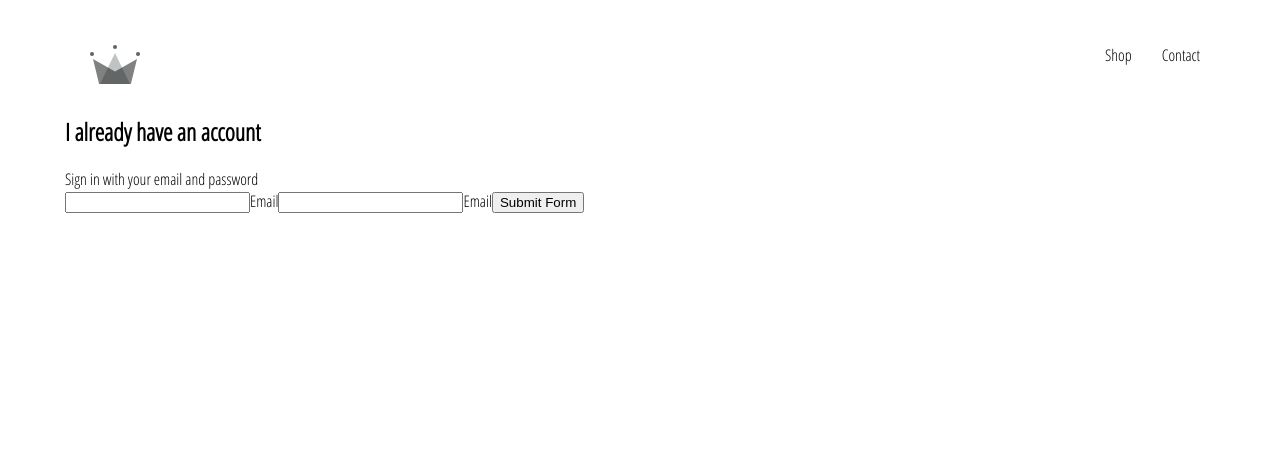
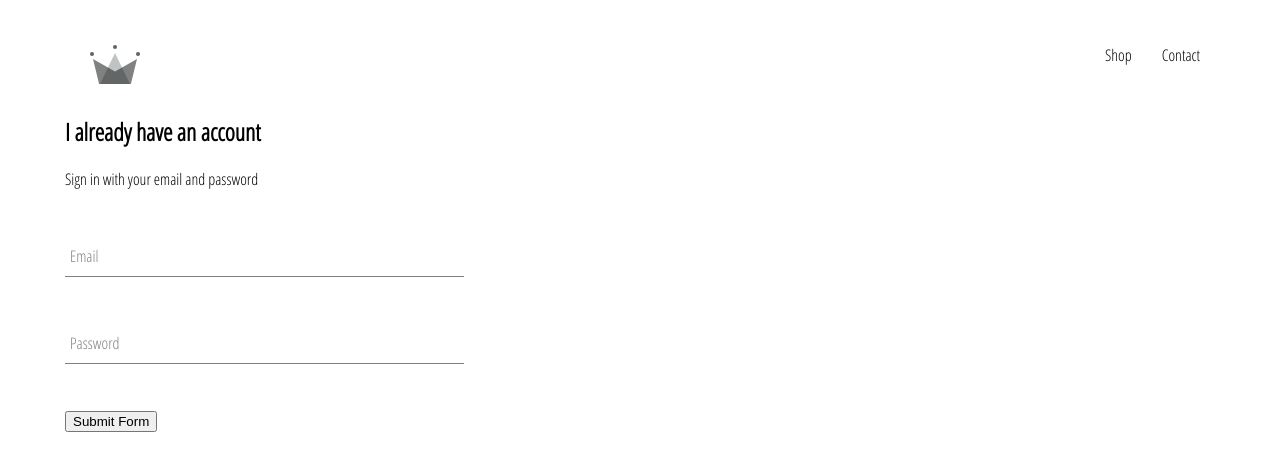
Before and after one commit to mr-uyghur/New-Ecomerce-Site, a React (Create React App) app: page /signin in a window 1280 px wide. Shown: the top 470 px of the page. Built offline with nearby package versions, Linux system fonts and the light colour scheme; a web font is replaced by a local one.

Commit message:
added input components and stylings to the signin page

```diff
--- /dev/null
+++ b/src/components/form-input/form-input.component.jsx
@@ -0,0 +1,22 @@
+import React from "react";
+import "./form-input.styles.scss";
+
+const FormInput = ({ handleChange, label, ...otherProps }) => {
+  return (
+    <div className="group">
+
+      <input className="form-input" onChange={handleChange} {...otherProps} />
+      {label ? (
+        <label
+          className={`${
+            otherProps.value.length ? "shrink" : ""
+          } form-input-label`}
+        >
+            {label}
+        </label>
+      ) : null}
+    </div>
+  );
+};
+
+export default FormInput;
--- /dev/null
+++ b/src/components/form-input/form-input.styles.scss
@@ -0,0 +1,54 @@
+$sub-color: grey;
+$main-color: black;
+
+@mixin shrinkLabel {
+  top: -14px;
+  font-size: 12px;
+  color: $main-color;
+}
+
+.group {
+  position: relative;
+  margin: 45px 0;
+
+  .form-input {
+    background: none;
+    background-color: white;
+    color: $sub-color;
+    font-size: 18px;
+    padding: 10px 10px 10px 5px;
+    display: block;
+    width: 100%;
+    border: none;
+    border-radius: 0;
+    border-bottom: 1px solid $sub-color;
+    margin: 25px 0;
+
+    &:focus {
+      outline: none;
+    }
+
+    &:focus ~ .form-input-label {
+      @include shrinkLabel();
+    }
+  }
+
+  input[type="password"] {
+    letter-spacing: 0.3em;
+  }
+
+  .form-input-label {
+    color: $sub-color;
+    font-size: 16px;
+    font-weight: normal;
+    position: absolute;
+    pointer-events: none;
+    left: 5px;
+    top: 10px;
+    transition: 300ms ease all;
+
+    &.shrink {
+      @include shrinkLabel();
+    }
+  }
+}
--- a/src/components/header/header.component.jsx
+++ b/src/components/header/header.component.jsx
@@ -6,9 +6,11 @@
 const Header = () => {
   return (
     <div className="header">
+
       <Link className="logo-container" to="/">
         <Logo className="logo" />
       </Link>
+
       <div className="options">
         <Link to="/shop" className="option">
           Shop
@@ -17,6 +19,7 @@
             Contact
         </Link>
       </div>
+
     </div>
   );
 };
--- a/src/components/sign-in/sign-in.component.jsx
+++ b/src/components/sign-in/sign-in.component.jsx
@@ -1,5 +1,5 @@
 import React from "react";
-
+import FormInput from '../form-input/form-input.component'
 import "./sign-in.styles.scss";
 
 class SignInComponent extends React.Component {
@@ -31,23 +31,25 @@
         <span>Sign in with your email and password</span>
 
         <form onSubmit={this.handleSubmit}>
-          <input
+          <FormInput
             name="email"
+            label="Email"
             type="email"
             value={this.state.email}
-            onChange={this.handleChange}
+            handleChange={this.handleChange}
             required
           />
-          <label>Email</label>
 
-          <input
+
+          <FormInput
             name="password"
+            label="Password"
             type="password"
             value={this.state.password}
-            onChange={this.handleChange}
+            handleChange={this.handleChange}
             required
           />
-          <label>Email</label>
+
 
           <input type="submit" value="Submit Form" />
         </form>
--- a/src/components/sign-in/sign-in.styles.scss
+++ b/src/components/sign-in/sign-in.styles.scss
@@ -0,0 +1,3 @@
+.sign-in{
+    width:30vw;
+}
```
